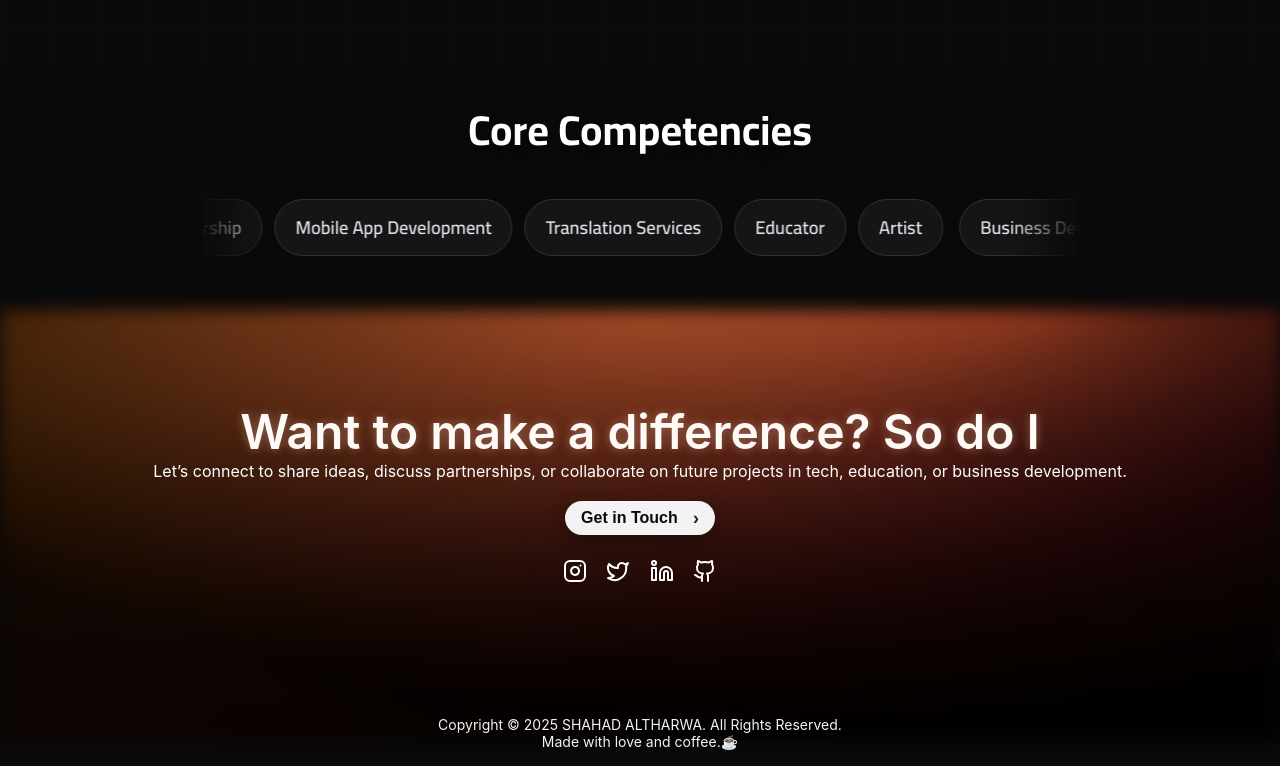
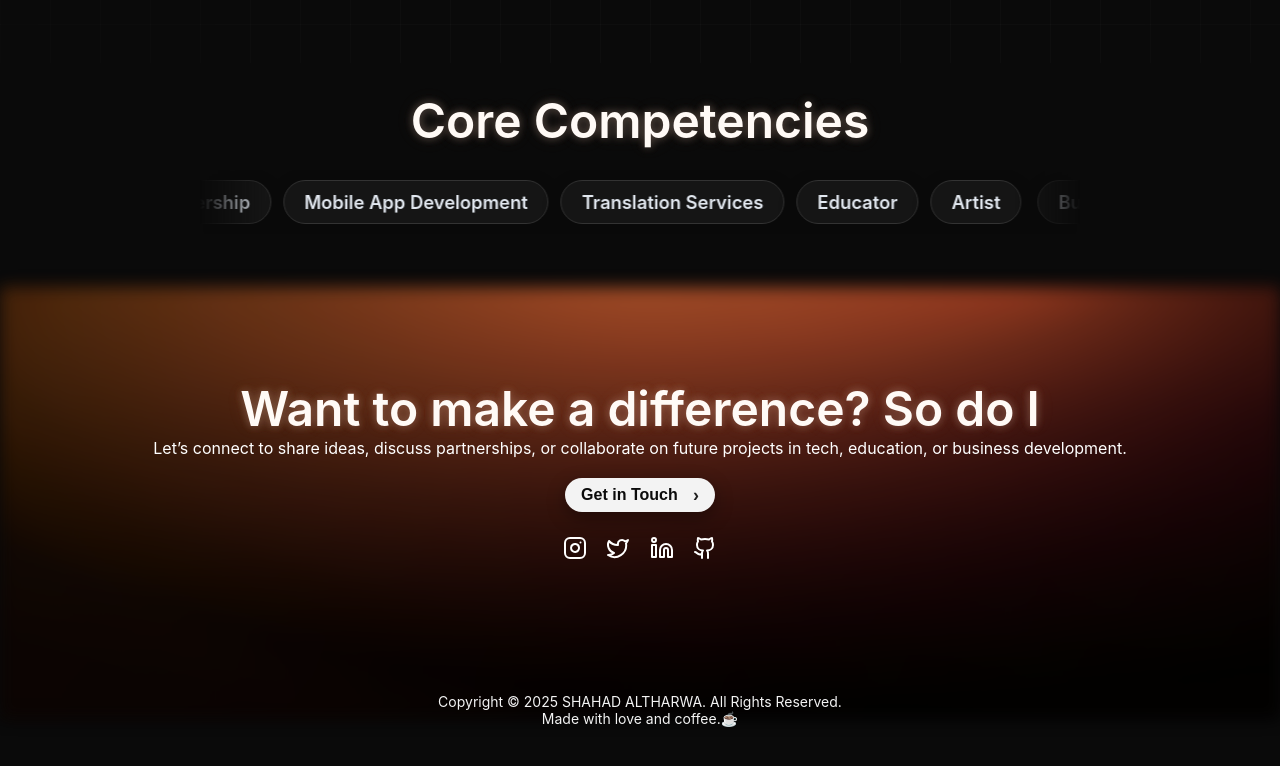
Before and after one commit to shhahad20/Noura-Next-Protfolio, a Next.js app: page / in a window 1280 px wide. Shown: the part 7000-7766 px from the top of the page. After the commit the page ends 7743 px from the top, so only its background shows below. Built offline with nearby package versions, Linux system fonts and the light colour scheme; a web font is replaced by a local one.

Commit message:
feat: enhance global styles with dark background and consistent font family

```diff
--- a/src/app/globals.css
+++ b/src/app/globals.css
@@ -1,6 +1,12 @@
 @import url("https://fonts.googleapis.com/css2?family=Inter:ital,opsz,wght@0,14..32,100..900;1,14..32,100..900&display=swap");
 @import url("https://fonts.googleapis.com/css2?family=Kufam:wght@400;500;700&display=swap");
 @import url("https://fonts.googleapis.com/css2?family=Noto+Kufi+Arabic:wght@400;500;700&display=swap");
+
+body{
+    background-color: #0a0a0a;
+      font-family: "Inter", sans-serif;
+
+}
 /* @import "tailwindcss";
 
 :root {
--- a/src/app/projects/[id]/ProjectDetailsClient.tsx
+++ b/src/app/projects/[id]/ProjectDetailsClient.tsx
@@ -5,7 +5,6 @@ import Image from "next/image";
 import Link from "next/link";
 import { useTranslation } from "react-i18next";
 import { Bookmark, Calendar, Loader } from "lucide-react";
-
 import "../../styles/projectDetails.scss";
 import Navbar from "@/app/components/Navbar";
 import Footer from "@/app/components/Footer";
--- a/src/app/styles/InfiniteScrollText.scss
+++ b/src/app/styles/InfiniteScrollText.scss
@@ -1,3 +1,5 @@
+@import 'mixins';
+
 // .infinite-scroll-page {
 //   display: flex;
 //   align-items: center;
@@ -90,7 +92,6 @@
 // }
 
 // --------------------------------------------------------------
-@import url("https://fonts.googleapis.com/css2?family=Cairo:wght@400;600;700&family=Tajawal:wght@400;500;700&display=swap");
 
 .inf-root {
   padding: 20px;
@@ -99,15 +100,17 @@
   flex-direction: column;
   align-items: center;
   min-height: 200px;
+      font-family: inherit;
+
 }
 
 .inf-title {
-  color: #fff;
+  // color: #fff;
   margin: 8px 0 20px;
-  font-size: clamp(1.6rem, 4.5vw, 2.6rem);
-  text-shadow: 0 6px 18px rgba(0, 0, 0, 0.35);
-  text-align: center;
-  font-family: "Cairo", "Tajawal", sans-serif;
+  // font-size: clamp(1.6rem, 4.5vw, 2.6rem);
+  // text-shadow: 0 6px 18px rgba(0, 0, 0, 0.35);
+  // text-align: center;
+  @include header-style(3rem);
 }
 
 .inf-viewport {
@@ -168,7 +171,7 @@
   transition: transform 160ms ease, background 160ms ease, box-shadow 160ms ease;
   box-shadow: 0 8px 28px rgba(0, 0, 0, 0.08);
   backdrop-filter: blur(6px);
-  font-family: "Cairo", "Tajawal", sans-serif;
+  // font-family: "Cairo", "Tajawal", sans-serif;
 }
 
 .inf-item--ar {
--- a/src/app/styles/projectDetails.scss
+++ b/src/app/styles/projectDetails.scss
@@ -4,6 +4,8 @@
   padding: 2rem 1.5rem;
   min-height: 100vh;
   margin-top: 3rem;
+    font-family: inherit;
+
     @media (max-width: 768px) {
     padding: 1.5rem 1rem;
   }
```
